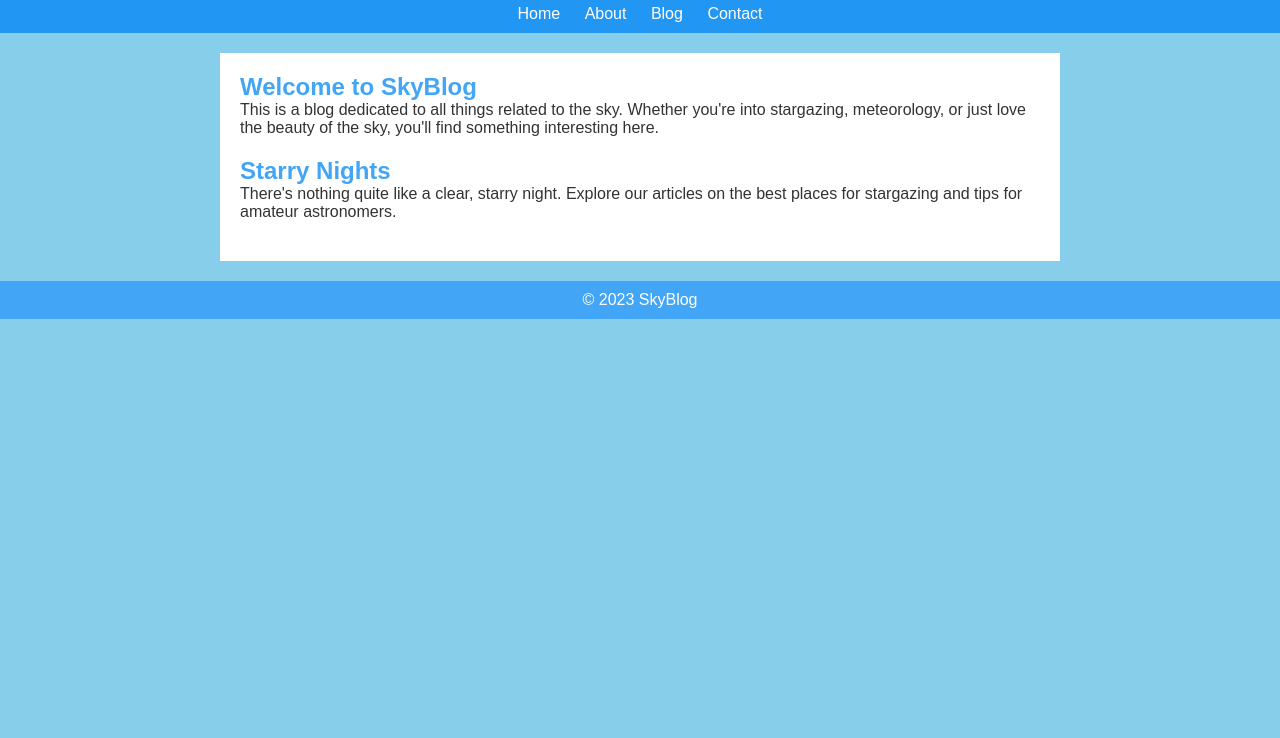
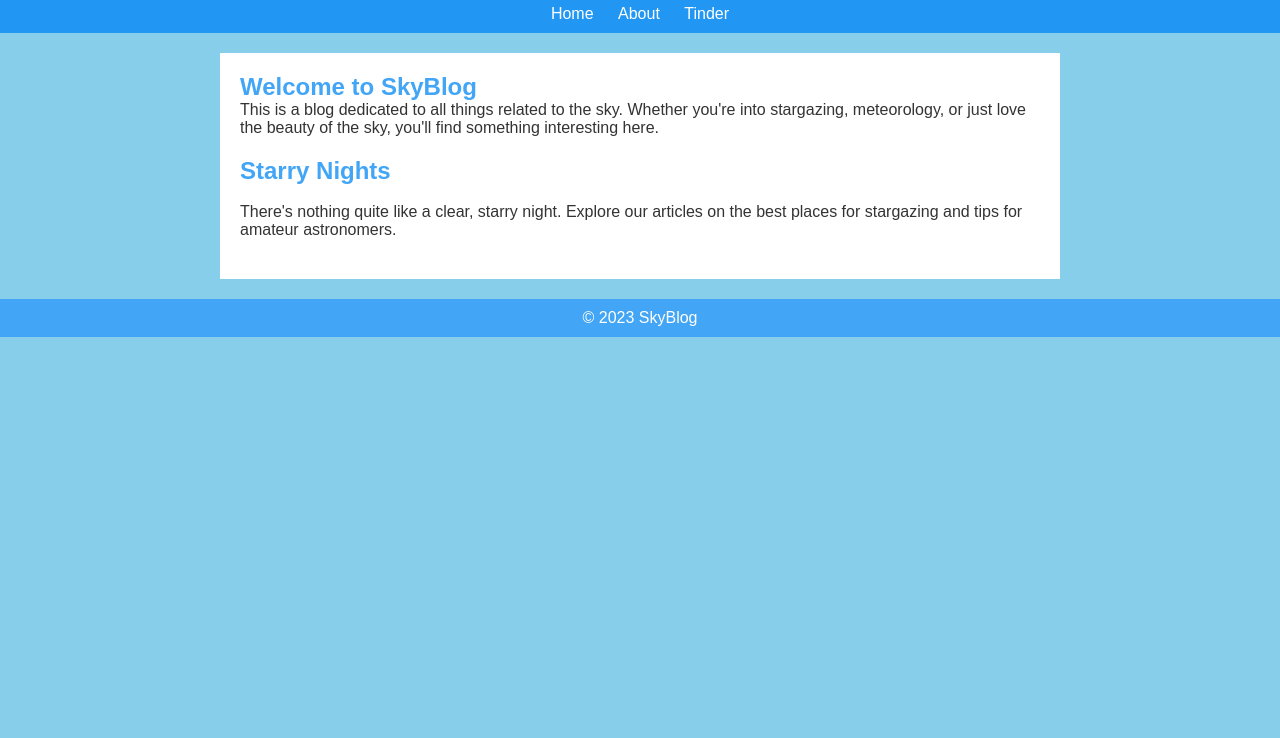
Before and after one commit to Remitdx/skyblog-max, a plain HTML site: page index.html in a window 1280 px wide. Shown: the part 62-800 px from the top of the page. Drawn offline with Linux system fonts and the light colour scheme.

Commit message:
Update index.html

```diff
--- a/index.html
+++ b/index.html
@@ -14,8 +14,7 @@
         <ul>
             <li><a href="#">Home</a></li>
             <li><a href="#">About</a></li>
-            <li><a href="#">Blog</a></li>
-            <li><a href="#">Contact</a></li>
+            <li><a href="#">Tinder</a></li>
         </ul>
     </nav>
     <main>
@@ -25,6 +24,7 @@
         </article>
         <article>
             <h2>Starry Nights</h2>
+            <img src="">
             <p>There's nothing quite like a clear, starry night. Explore our articles on the best places for stargazing and tips for amateur astronomers.</p>
         </article>
     </main>
```
